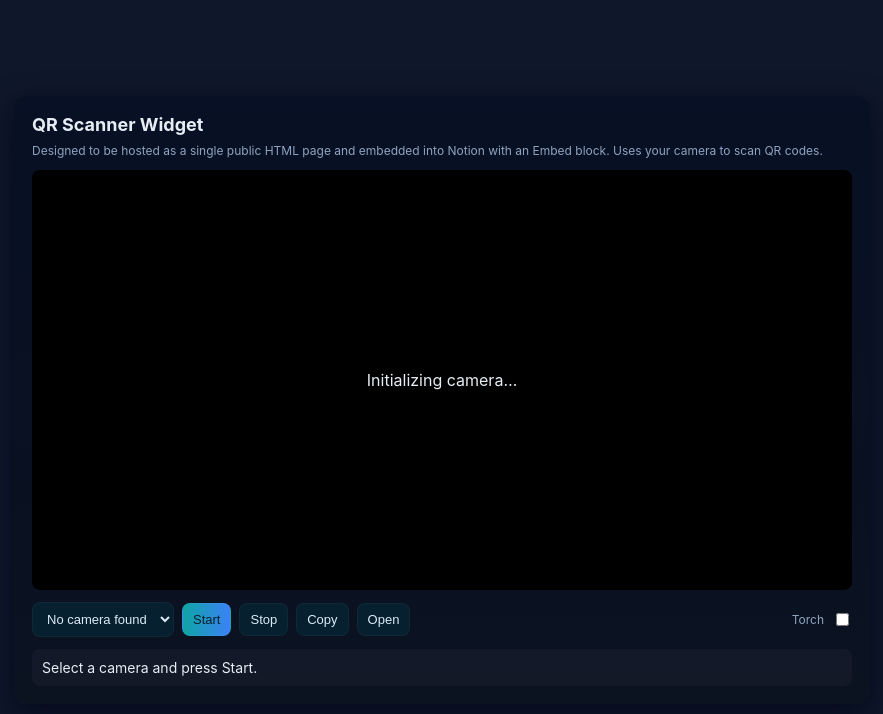
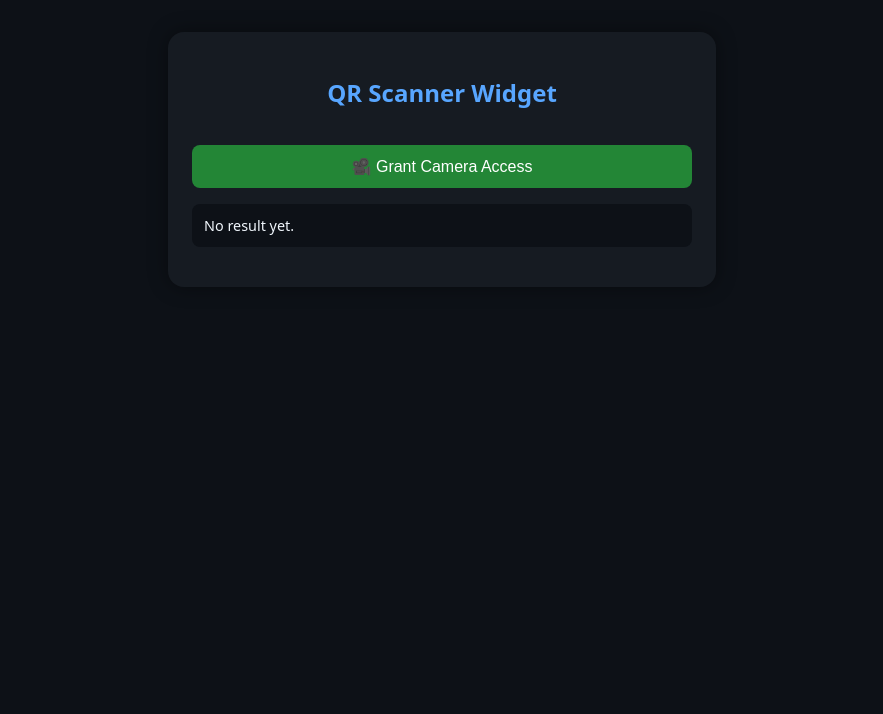
Before and after one commit to Avon567/qrcode, a plain HTML site: page index.html in a window 1280 px wide. Shown: the whole page, without its empty margins (198-1081 px from the left). Drawn offline with Linux system fonts and the light colour scheme.

Commit message:
Refactor index.html for QR Scanner Widget
Updated HTML structure and styling for QR Scanner Widget.

```diff
--- a/index.html
+++ b/index.html
@@ -1,186 +1,134 @@
-<!doctype html>
+<!DOCTYPE html>
 <html lang="en">
 <head>
-  <meta charset="utf-8" />
-  <meta name="viewport" content="width=device-width,initial-scale=1" />
-  <title>QR Scanner Widget (Notion Embed)</title>
+<meta charset="UTF-8" />
+<meta name="viewport" content="width=device-width, initial-scale=1.0" />
+<title>QR Scanner Widget</title>
+
+<!-- ✅ HTML5 QR Code Library -->
+<script src="https://unpkg.com/html5-qrcode@2.3.9/minified/html5-qrcode.min.js"></script>
+
 <style>
-    :root{font-family:Inter,ui-sans-serif,system-ui,-apple-system,
-      "Segoe UI",Roboto,"Helvetica Neue",Arial;}
-    body{margin:0;background:#0f172a;color:#e6edf3;display:flex;align-items:center;justify-content:center;height:100vh}
-    .card{width:min(820px,96vw);background:linear-gradient(180deg,#071024 0%, #0b1220 100%);border-radius:12px;padding:18px;box-shadow:0 10px 30px rgba(2,6,23,0.7)}
-    h1{margin:0 0 8px;font-size:18px}
-    p{margin:0 0 12px;color:#a8b3c7;font-size:13px}
-    #reader{width:100%;height:420px;background:#000;border-radius:8px;display:flex;align-items:center;justify-content:center;overflow:hidden}
-    .controls{display:flex;gap:8px;margin-top:12px;flex-wrap:wrap}
-    button, select, input{background:#06202f;border:1px solid rgba(255,255,255,0.04);color:#dce9f8;padding:8px 10px;border-radius:8px;font-size:13px}
-    button.primary{background:linear-gradient(90deg,#0ea5a4,#3b82f6);color:#04202a}
-    .result{margin-top:12px;padding:10px;border-radius:8px;background:rgba(255,255,255,0.03);font-size:14px;word-break:break-all}
-    .small{font-size:12px;color:#8fa3bf}
-    .row{display:flex;gap:8px;align-items:center}
-    @media (max-width:520px){#reader{height:320px}}
+  body {
+    margin: 0;
+    font-family: system-ui, sans-serif;
+    background: #0d1117;
+    color: #f0f6fc;
+    display: flex;
+    flex-direction: column;
+    align-items: center;
+    justify-content: flex-start;
+    min-height: 100vh;
+    padding: 2rem;
+  }
+
+  .container {
+    background: #161b22;
+    border-radius: 1rem;
+    box-shadow: 0 0 20px rgba(0,0,0,0.4);
+    padding: 1.5rem;
+    max-width: 500px;
+    width: 100%;
+  }
+
+  h2 {
+    color: #58a6ff;
+    text-align: center;
+  }
+
+  #qr-reader {
+    width: 100%;
+    border-radius: 0.75rem;
+    overflow: hidden;
+  }
+
+  #result {
+    background: #0d1117;
+    border-radius: 0.5rem;
+    padding: 0.75rem;
+    margin-top: 1rem;
+    font-size: 0.9rem;
+    word-break: break-all;
+  }
+
+  button {
+    margin-top: 1rem;
+    width: 100%;
+    padding: 0.75rem;
+    border: none;
+    border-radius: 0.5rem;
+    background: #238636;
+    color: #fff;
+    font-size: 1rem;
+    cursor: pointer;
+  }
+  button:hover { background: #2ea043; }
+
+  .error { color: #f85149; margin-top: 1rem; text-align: center; }
 </style>
 </head>
 <body>
-  <div class="card">
-    <h1>QR Scanner Widget</h1>
-    <p class="small">Designed to be hosted as a single public HTML page and embedded into Notion with an Embed block. Uses your camera to scan QR codes.</p>
 
-    <div id="reader">Initializing camera…</div>
-
-    <div class="controls">
-      <div class="row">
-        <select id="cameraSelect"></select>
-        <button id="startBtn" class="primary">Start</button>
-        <button id="stopBtn">Stop</button>
-      </div>
-      <div class="row">
-        <button id="copyBtn">Copy</button>
-        <button id="openBtn">Open</button>
-      </div>
-      <div class="row" style="margin-left:auto">
-        <label class="small">Torch</label>
-        <input type="checkbox" id="torchToggle" />
-      </div>
+<div class="container">
+  <h2>QR Scanner Widget</h2>
+  <div id="qr-reader"></div>
+  <button id="grantPermissionBtn">🎥 Grant Camera Access</button>
+  <div id="result">No result yet.</div>
+  <div class="error" id="error"></div>
 </div>
 
-    <div id="result" class="result">No QR detected yet.</div>
-  </div>
+<script>
+  const qrReader = document.getElementById("qr-reader");
+  const grantBtn = document.getElementById("grantPermissionBtn");
+  const resultDiv = document.getElementById("result");
+  const errorDiv = document.getElementById("error");
+  let html5QrCode;
 
-  <!-- html5-qrcode library (small, works well inside embeds) -->
-  <script src="https://unpkg.com/html5-qrcode@2.3.8/minified/html5-qrcode.min.js"></script>
-  <script>
-    // Simple single-file QR scanner widget. Ready to be hosted and embedded in Notion.
-    const readerEl = document.getElementById('reader');
-    const cameraSelect = document.getElementById('cameraSelect');
-    const startBtn = document.getElementById('startBtn');
-    const stopBtn = document.getElementById('stopBtn');
-    const resultEl = document.getElementById('result');
-    const copyBtn = document.getElementById('copyBtn');
-    const openBtn = document.getElementById('openBtn');
-    const torchToggle = document.getElementById('torchToggle');
-
-    let html5QrCode = null;
-    let currentCameraId = null;
-    let isRunning = false;
-
-    function setResult(text){
-      resultEl.textContent = text || 'No QR detected yet.';
-    }
-
-    async function listCameras(){
-      try{
-        const devices = await Html5Qrcode.getCameras();
-        cameraSelect.innerHTML = '';
-        devices.forEach(dev=>{
-          const opt = document.createElement('option');
-          opt.value = dev.id; opt.textContent = dev.label || dev.id;
-          cameraSelect.appendChild(opt);
-        });
-        if(devices.length) cameraSelect.value = devices[0].id;
-      }catch(e){
-        cameraSelect.innerHTML = '<option value="">No camera found</option>';
+  async function requestCameraPermission() {
+    try {
+      const stream = await navigator.mediaDevices.getUserMedia({ video: true });
+      stream.getTracks().forEach(t => t.stop()); // stop preview
+      startScanner();
+    } catch (err) {
+      errorDiv.textContent = "❌ Camera permission denied or not available.";
     }
   }
 
-    async function startScanner(cameraId){
-      if(isRunning) return;
-      html5QrCode = new Html5Qrcode(/* element id */ "reader", /* verbose= */ false);
-      const config = { fps: 10, qrbox: { width: Math.min(400, readerEl.clientWidth - 20), height: Math.min(300, readerEl.clientHeight - 20) } };
-      try{
-        await html5QrCode.start(
-          cameraId,
-          config,
-          qrCodeMessage => {
-            setResult(qrCodeMessage);
+  async function startScanner() {
+    errorDiv.textContent = "";
+    grantBtn.style.display = "none";
+    html5QrCode = new Html5Qrcode("qr-reader");
+    const cameras = await Html5Qrcode.getCameras();
+    if (!cameras || !cameras.length) {
+      errorDiv.textContent = "❌ No camera found on this device.";
+      return;
+    }
+    const camId = cameras[0].id;
+    html5QrCode.start(
+      camId,
+      { fps: 10, qrbox: 250 },
+      decodedText => {
+        resultDiv.textContent = "✅ " + decodedText;
+        navigator.vibrate?.(100);
       },
-          errorMessage => {
-            // scanning error or no QR in frame
-          }
-        );
-        isRunning = true;
-        currentCameraId = cameraId;
-      }catch(err){
-        setResult('Camera start failed: ' + err);
-      }
+      errorMessage => {}
+    ).catch(err => {
+      errorDiv.textContent = "⚠️ Error starting camera: " + err;
+    });
   }
 
-    async function stopScanner(){
-      if(!html5QrCode) return;
-      try{ await html5QrCode.stop(); }catch(e){}
-      try{ html5QrCode.clear(); }catch(e){}
-      html5QrCode = null;
-      isRunning = false;
+  // Initialize: hide button if already granted
+  (async () => {
+    try {
+      const permission = await navigator.permissions.query({ name: "camera" });
+      if (permission.state === "granted") startScanner();
+      else grantBtn.style.display = "block";
+    } catch {
+      grantBtn.style.display = "block";
     }
-
-    // copy and open handlers
-    copyBtn.addEventListener('click', ()=>{
-      const text = resultEl.textContent || '';
-      if(!text) return;
-      navigator.clipboard.writeText(text).then(()=>{
-        copyBtn.textContent = 'Copied';
-        setTimeout(()=> copyBtn.textContent = 'Copy', 1200);
-      }).catch(()=> alert('Copy failed'));
-    });
-    openBtn.addEventListener('click', ()=>{
-      const text = resultEl.textContent || '';
-      if(!text) return;
-      // if it looks like a URL, open it, else just open in new tab as text search
-      try{
-        const url = new URL(text);
-        window.open(url.href, '_blank');
-      }catch(e){
-        const w = window.open('', '_blank');
-        w.document.body.innerText = text;
-      }
-    });
-
-    startBtn.addEventListener('click', async ()=>{
-      const cam = cameraSelect.value;
-      if(!cam){ setResult('No camera selected'); return; }
-      await startScanner(cam);
-    });
-    stopBtn.addEventListener('click', async ()=>{
-      await stopScanner();
-      setResult('Scanner stopped.');
-    });
-
-    // torch toggle (best-effort; not all cameras support it)
-    torchToggle.addEventListener('change', async ()=>{
-      if(!html5QrCode || !currentCameraId) return;
-      const track = html5QrCode.getState().stream ? html5QrCode.getState().stream.getVideoTracks()[0] : null;
-      if(!track) return;
-      const cap = track.getCapabilities && track.getCapabilities();
-      if(!cap || !cap.torch){
-        alert('Torch not supported on this device/camera');
-        torchToggle.checked = false;
-        return;
-      }
-      try{ await track.applyConstraints({ advanced: [{ torch: torchToggle.checked }] }); }catch(e){ console.warn(e); }
-    });
-
-    // when user selects a different camera, restart if running
-    cameraSelect.addEventListener('change', async ()=>{
-      if(isRunning){
-        await stopScanner();
-        await startScanner(cameraSelect.value);
-      }
-    });
-
-    // initialize
-    (async ()=>{
-      await listCameras();
-      // For some embed environments, automatic start isn't allowed; leave it to user to press Start.
-      setResult('Select a camera and press Start.');
   })();
 
-    // Make widget auto-resize inside embeds
-    function sendSize(){
-      if(window.parent && window.parent !== window){
-        try{ window.parent.postMessage({type:'resize',height: document.documentElement.scrollHeight}, '*'); }catch(e){}
-      }
-    }
-    new ResizeObserver(sendSize).observe(document.documentElement);
+  grantBtn.addEventListener("click", requestCameraPermission);
 </script>
 </body>
 </html>
```
Lines whose indentation alone changed are shown as unchanged.
